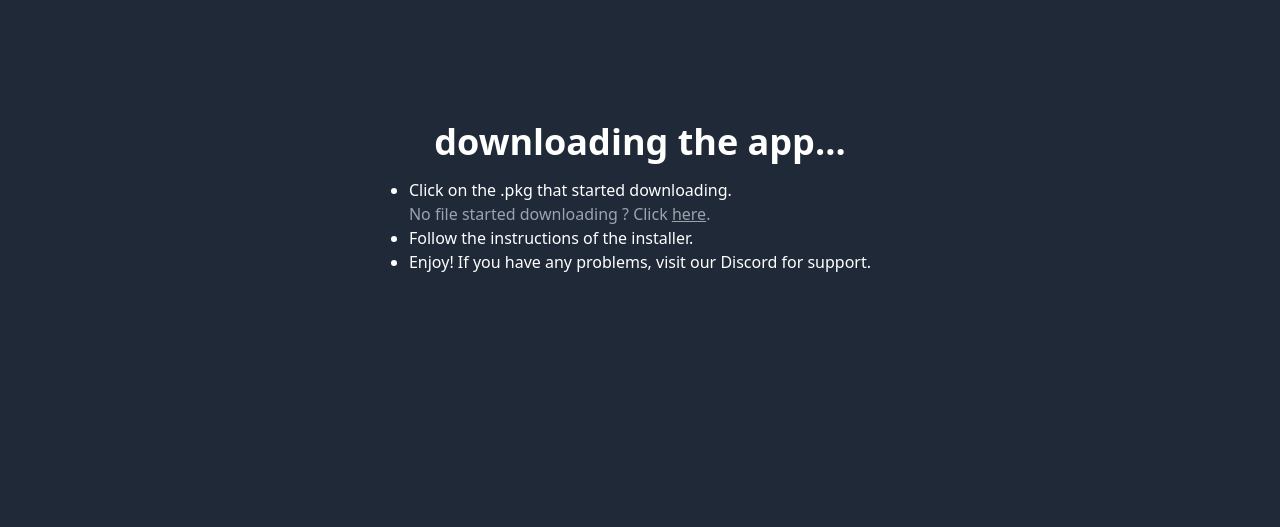
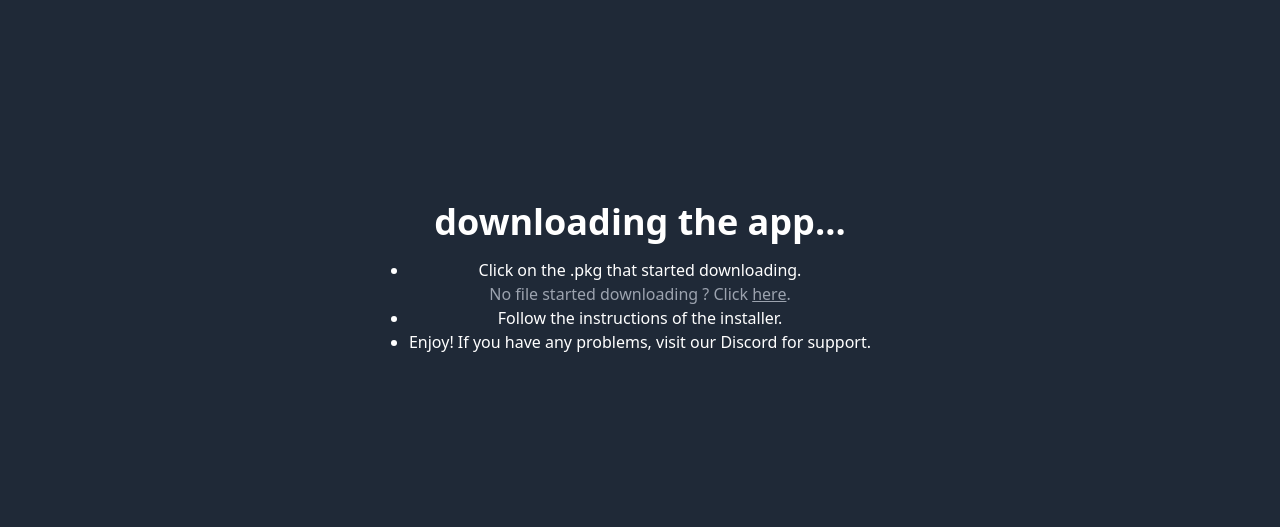
Before and after one commit to alerunza/goxlrmacos-website, a website: page dist/download.html in a window 1280 px wide. Shown: the part 86-613 px from the top of the page. Drawn offline with Linux system fonts and the light colour scheme.

Commit message:
fix download

```diff
--- a/dist/download.html
+++ b/dist/download.html
@@ -8,15 +8,15 @@
     <title>Download the APP</title>
 </head>
 
-<body class="bg-gray-800">
+<body class="bg-gray-800 ">
     <div id="navbar-container"></div>
 
-    <div class="text-white mt-32 mb-60">
-        <p class="text-4xl font-bold my-4 text-center">
+    <div class="text-white text-center my-52">
+        <p class="text-4xl font-bold my-4">
             downloading the app...
         </p>
         <div class="flex justify-center items-center px-28">
-            <ul class="list-disc">
+            <ul class="list-disc text-center">
                 <li>
                     Click on the .pkg that started downloading. <br>
                     <span class="text-gray-400 font-extralight">
@@ -28,7 +28,6 @@
                 <li>Enjoy! If you have any problems, visit our Discord for support.</li>
             </ul>
         </div>
-
     </div>
 
     <div id="footer-container"></div>
```
Also changed, not shown: dist/style.css.
